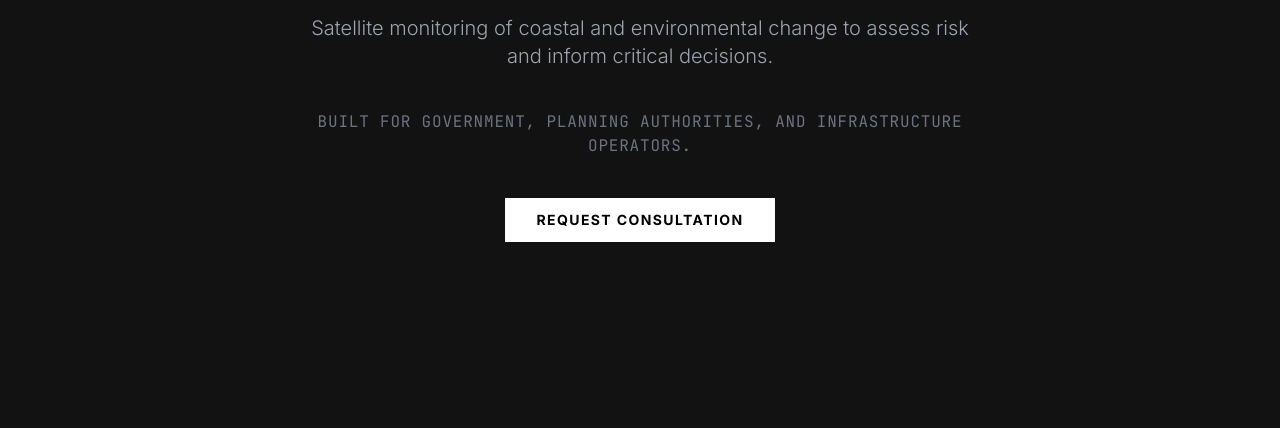
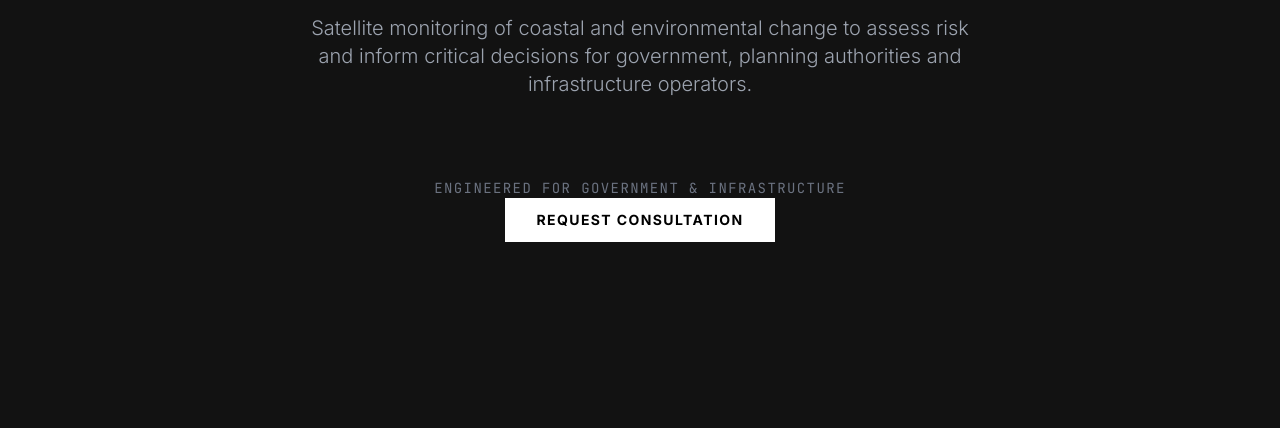
Before and after one commit to DavidRMcGhee/lat54, a plain HTML site: page index.html in a window 1280 px wide. Shown: the part 372-800 px from the top of the page. Drawn offline with nearby package versions, Linux system fonts and the light colour scheme.

Commit message:
Update index.html

```diff
--- a/index.html
+++ b/index.html
@@ -79,11 +79,13 @@
             <h1 class="text-5xl md:text-7xl font-bold mb-6 tracking-tight">Intelligence from above. <br><span class="text-gray-500">Decisions on the ground.</span></h1>
             <p class="text-lg md:text-xl text-gray-400 mb-10 max-w-2xl mx-auto font-light">
                 <!--AI-powered, high-precision geospatial intelligence to monitor environmental change, coastal erosion and land use.-->
-                Satellite monitoring of coastal and environmental change to assess risk and inform critical decisions.
+                Satellite monitoring of coastal and environmental change to assess risk and inform critical decisions for government, planning authorities and infrastructure operators.
             </p>
-            <p class="text-sm md:text-base text-gray-500 mb-10 max-w-2xl mx-auto font-medium mono uppercase tracking-wider">
-                Built for government, planning authorities, and infrastructure operators.
-            </p>
+            <br class="hidden md:block">
+            <span class="text-sm mono uppercase tracking-widest text-gray-500 mt-4 block">
+                Engineered for Government & Infrastructure
+            </span>
+
             <a href="#contact" class="inline-block bg-white text-black px-8 py-3 font-bold text-sm tracking-widest hover:bg-gray-200 transition">
                 REQUEST CONSULTATION
             </a>
```
